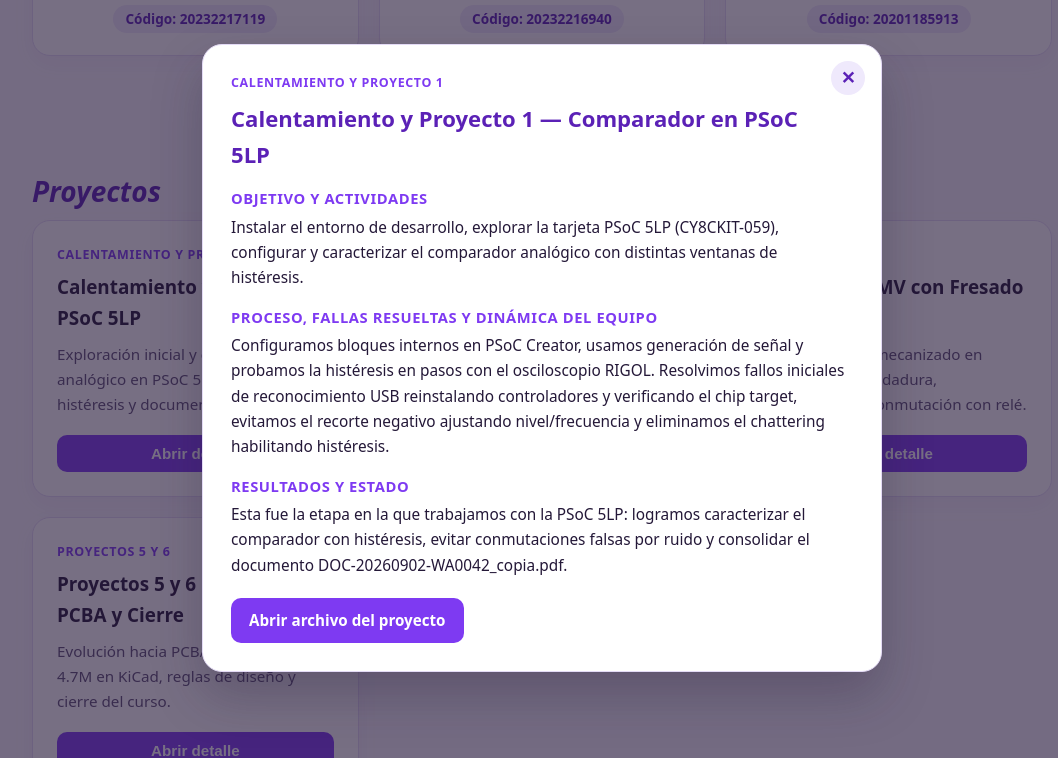
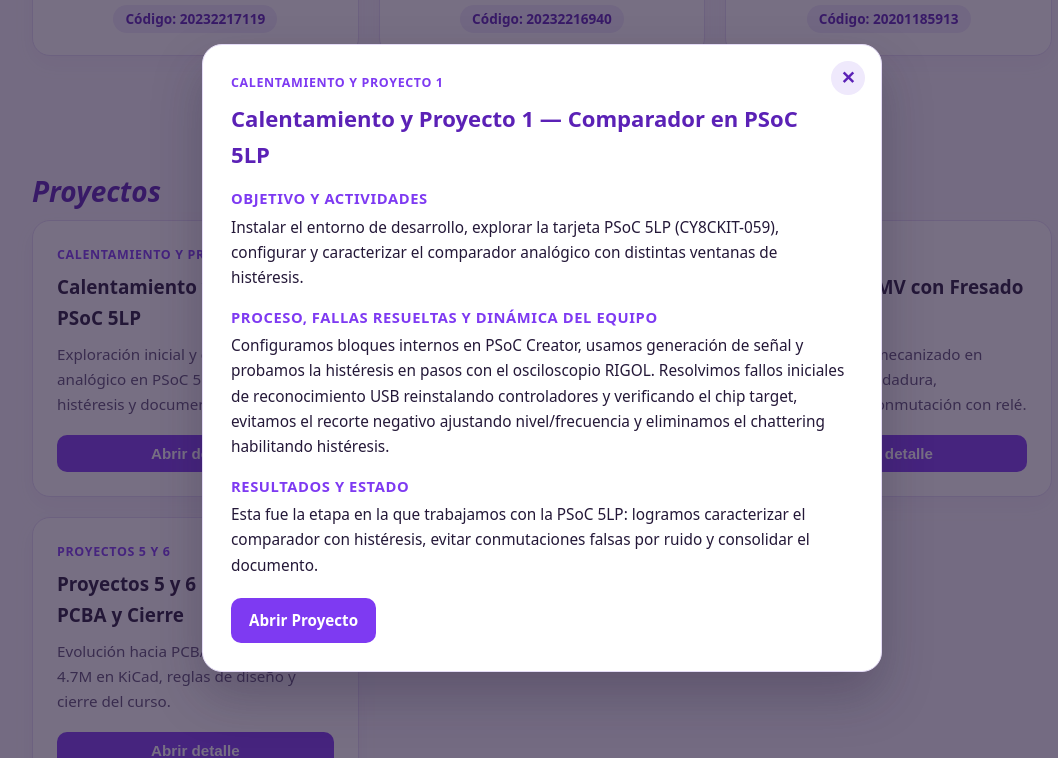
Before and after one commit to u20232217119-maker/Portafolio---L3, a plain HTML site: page index.html in a window 1280 px wide. Both pictures are taken after a click on the element 293 px from the left and 1663 px from the top of the page. Shown: the part 1305-2063 px from the top of the page, without its empty margins (98-1156 px from the left). Drawn offline with Linux system fonts and the light colour scheme.

Commit message:
Update index.html

```diff
--- a/index.html
+++ b/index.html
@@ -588,7 +588,7 @@
 
       <div class="modal-actions">
         <a id="mLink" href="#" target="_blank" rel="noopener noreferrer" class="btn btn-primary">
-          Abrir archivo del proyecto
+          Abrir Proyecto
         </a>
         <a id="mLinkExtra" href="#" target="_blank" rel="noopener noreferrer" class="btn btn-secondary" style="display: none;">
           Ver póster (P3)
@@ -608,7 +608,7 @@
         titulo: "Calentamiento y Proyecto 1 — Comparador en PSoC 5LP",
         objetivo: "Instalar el entorno de desarrollo, explorar la tarjeta PSoC 5LP (CY8CKIT-059), configurar y caracterizar el comparador analógico con distintas ventanas de histéresis.",
         proceso: "Configuramos bloques internos en PSoC Creator, usamos generación de señal y probamos la histéresis en pasos con el osciloscopio RIGOL. Resolvimos fallos iniciales de reconocimiento USB reinstalando controladores y verificando el chip target, evitamos el recorte negativo ajustando nivel/frecuencia y eliminamos el chattering habilitando histéresis.",
-        resultados: "Esta fue la etapa en la que trabajamos con la PSoC 5LP: logramos caracterizar el comparador con histéresis, evitar conmutaciones falsas por ruido y consolidar el documento DOC-20260902-WA0042_copia.pdf.",
+        resultados: "Esta fue la etapa en la que trabajamos con la PSoC 5LP: logramos caracterizar el comparador con histéresis, evitar conmutaciones falsas por ruido y consolidar el documento.",
         enlace: "DOC-20260902-WA0042_copia.pdf"
       },
       p2_3: {
@@ -626,7 +626,7 @@
         titulo: "Proyecto 4 — PMV con Fresado CNC y Temporización",
         objetivo: "Desarrollar y validar un Producto Mínimo Viable (PMV) en PCB mecanizada por fresadora CNC para gestionar el retardo y la conmutación de carga.",
         proceso: "Superamos las limitaciones de herramientas iniciales, diseñamos esquemático y PCB para fresado CNC de una cara en KiCad, operamos la fresadora, realizamos la soldadura de componentes y probamos el circuito en banco. Acompañamos los ajustes de temporización, etapa driver con transistor, protección y relé, documentando cada etapa.",
-        resultados: "Obtuvimos el prototipo físico del PMV fabricado en CNC, con validación de la etapa de temporización, conmutación del relé y registro del proceso y las pruebas realizadas en main (2).pdf.",
+        resultados: "Obtuvimos el prototipo físico del PMV fabricado en CNC, con validación de la etapa de temporización, conmutación del relé y registro del proceso y las pruebas realizadas.",
         enlace: "main%20(2).pdf"
       },
       p5_6: {
```
